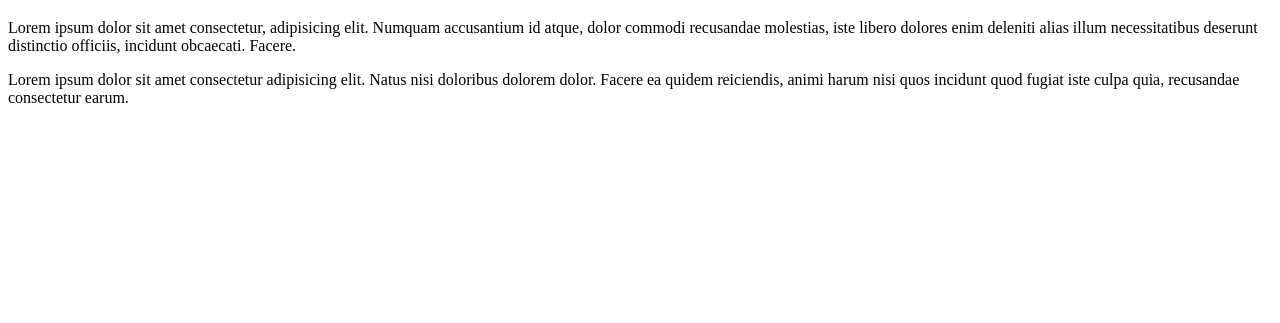
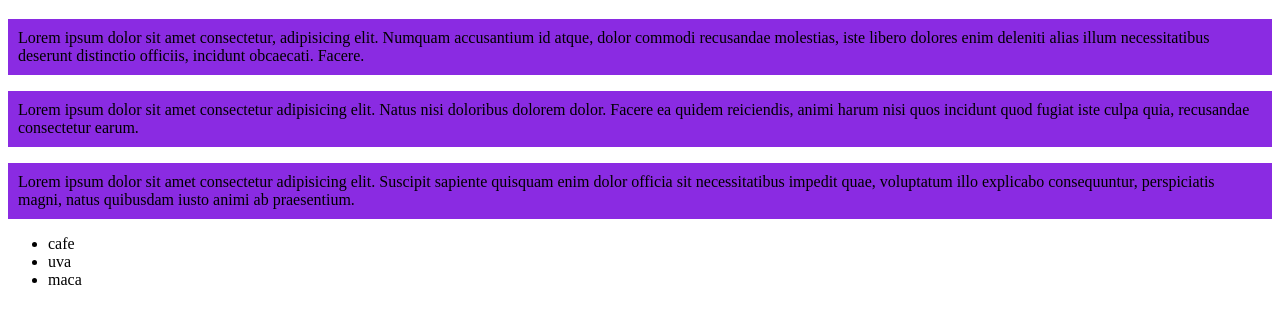
Before and after one commit to JOAOVDEV947/Teste-01, a plain HTML site: page index.html in a window 1280 px wide. Shown: the part 61-384 px from the top of the page. Drawn offline with Linux system fonts and the light colour scheme.

Commit message:
adicionado style.css e adicionado lista no index.html

```diff
--- a/index.html
+++ b/index.html
@@ -6,6 +6,7 @@
     <meta http-equiv="X-UA-Compatible" content="IE=edge">
     <meta name="viewport" content="width=device-width, initial-scale=1.0">
     <title>Teste 02</title>
+    <link rel="stylesheet" href="style.css">
 </head>
 
 <body>
@@ -18,7 +19,15 @@
     <p>Lorem ipsum dolor sit amet consectetur adipisicing elit. Natus nisi doloribus dolorem dolor. Facere ea quidem
         reiciendis, animi harum nisi quos incidunt quod fugiat iste culpa quia, recusandae consectetur earum.</p>
 
+    <p>Lorem ipsum dolor sit amet consectetur adipisicing elit. Suscipit sapiente quisquam enim dolor officia sit
+        necessitatibus impedit quae, voluptatum illo explicabo consequuntur, perspiciatis magni, natus quibusdam iusto
+        animi ab praesentium.</p>
 
+        <ul>
+            <li>cafe</li>
+            <li>uva</li>
+            <li>maca</li>
+        </ul>
 </body>
 
 </html>
--- /dev/null
+++ b/style.css
@@ -0,0 +1,3 @@
+p {
+    background-color: blueviolet; padding: 10px; margin: 10 px; border: 10px;
+}
```
